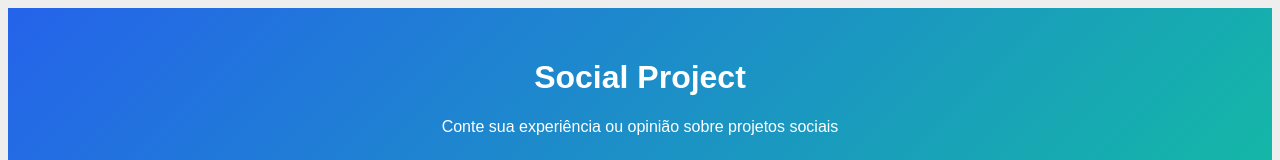
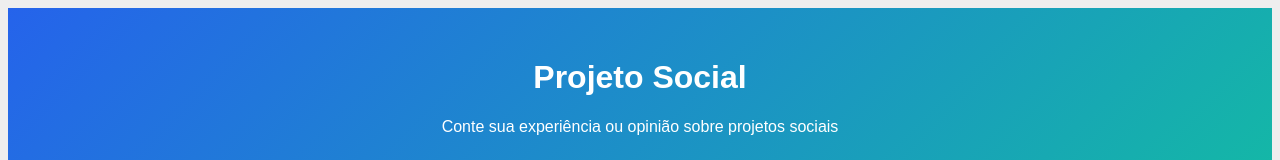
Before and after one commit to matheusmoura-dev/projetoindividualsptech1, a website: page forms.html in a window 1280 px wide. Shown: the top 160 px of the page. Drawn offline with Linux system fonts and the light colour scheme.

Commit message:
fix: atualização de titulo formulario

```diff
--- a/forms.html
+++ b/forms.html
@@ -67,7 +67,7 @@
 <body>
 
 <div class="topo">
-  <h1>Social Project</h1>
+  <h1>Projeto Social</h1>
   <p>Conte sua experiência ou opinião sobre projetos sociais</p>
 </div>
 
```
Also changed, not shown: modelagem.png (added).
